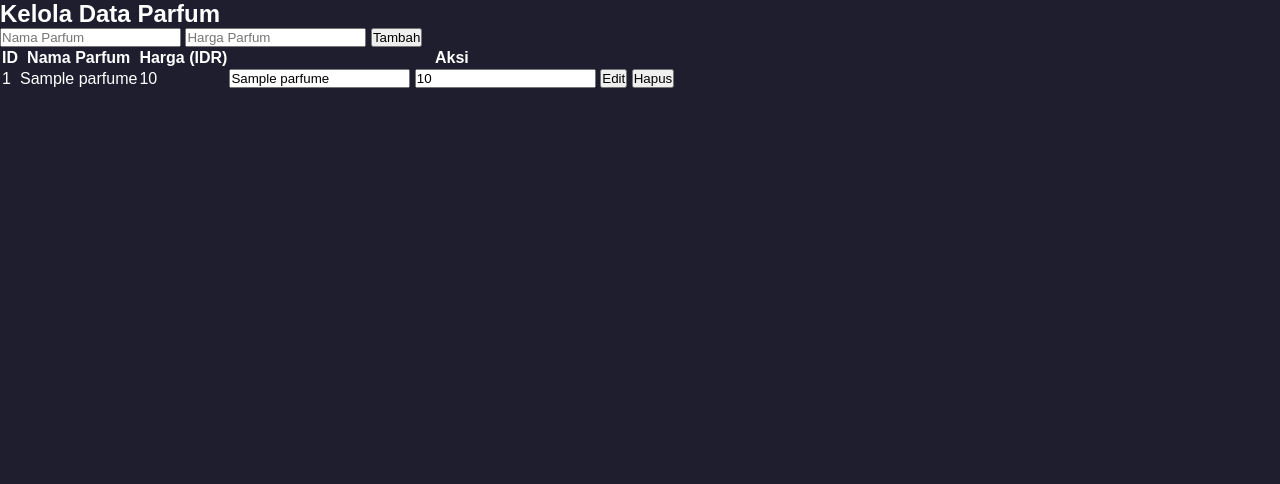
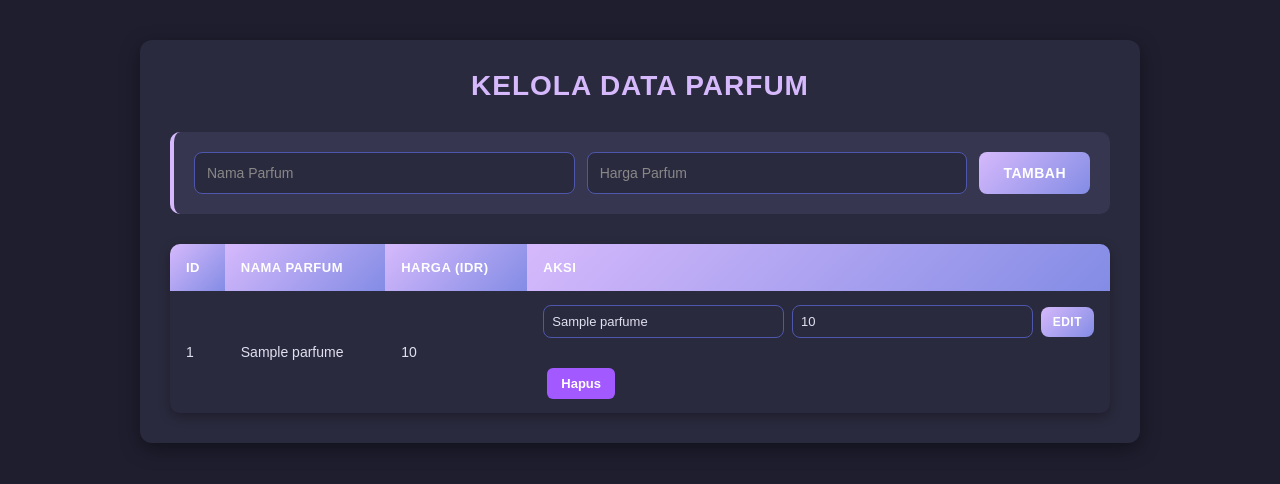
Before and after one commit to EuphoriaBot/Praktikum-PemWeb, a PHP site: page /crud-parfum.php in a window 1280 px wide. Shown: the top 484 px of the page. Run offline with PHP 8.4, Linux system fonts and the light colour scheme; the visitor is signed in with stand-in values (Sample User, id 1); tables that the repository leaves empty or names only in its code hold one stand-in row (values such as "Sample post").

Commit message:
Style For CRUD

```diff
--- a/CSS/crud.css
+++ b/CSS/crud.css
@@ -1,57 +1,313 @@
+* {
+  margin: 0;
+  padding: 0;
+  box-sizing: border-box;
+}
+
 body {
-  font-family: Arial;
-  background: #f4f0ff;
+  font-family: 'Poppins', Arial, sans-serif;
+  background: #1e1e2f;
+  color: #e0e0f0;
 }
 
 .container {
-  max-width: 900px;
+  max-width: 1000px;
   margin: 40px auto;
-  background: white;
-  padding: 25px;
+  background: #2a2a3e;
+  padding: 30px;
   border-radius: 12px;
-  box-shadow: 0 4px 8px rgba(0, 0, 0, 0.15);
+  box-shadow: 0 6px 20px rgba(0, 0, 0, 0.4);
 }
 
 h2 {
   text-align: center;
-  color: #4b0082;
+  color: #d6b9fc;
+  margin-bottom: 30px;
+  font-size: 28px;
+  text-transform: uppercase;
+  letter-spacing: 1px;
 }
 
+/* Form Styling */
+form {
+  display: flex;
+  gap: 12px;
+  margin-bottom: 30px;
+  flex-wrap: wrap;
+  background: #363650;
+  padding: 20px;
+  border-radius: 10px;
+  border-left: 4px solid #d6b9fc;
+}
+
+input[type="text"],
+input[type="password"],
+input[type="number"],
+select {
+  flex: 1;
+  min-width: 150px;
+  padding: 12px;
+  border: 1px solid #4e57ab;
+  border-radius: 8px;
+  background: #2a2a3e;
+  color: #e0e0f0;
+  font-family: 'Poppins', Arial, sans-serif;
+  font-size: 14px;
+  transition: all 0.3s ease;
+}
+
+input[type="text"]:focus,
+input[type="password"]:focus,
+input[type="number"]:focus,
+select:focus {
+  border-color: #d6b9fc;
+  outline: none;
+  box-shadow: 0 0 8px rgba(214, 185, 252, 0.3);
+  background: #363650;
+}
+
+input::placeholder {
+  color: #888;
+}
+
+button[type="submit"] {
+  padding: 12px 24px;
+  background: linear-gradient(135deg, #d6b9fc, #838ce5);
+  color: white;
+  border: none;
+  border-radius: 8px;
+  cursor: pointer;
+  font-weight: bold;
+  font-size: 14px;
+  transition: all 0.3s ease;
+  text-transform: uppercase;
+  letter-spacing: 0.5px;
+}
+
+button[type="submit"]:hover {
+  background: linear-gradient(135deg, #838ce5, #d6b9fc);
+  transform: translateY(-2px);
+  box-shadow: 0 6px 15px rgba(214, 185, 252, 0.4);
+}
+
+/* Table Styling */
 table {
   width: 100%;
   border-collapse: collapse;
   margin-top: 20px;
-}
-
-th,
-td {
-  border: 1px solid #ccc;
-  padding: 10px;
-  text-align: center;
+  background: #2a2a3e;
+  border-radius: 10px;
+  overflow: hidden;
+  box-shadow: 0 4px 12px rgba(0, 0, 0, 0.3);
 }
 
 th {
-  background: #b59eff;
+  background: linear-gradient(135deg, #d6b9fc, #838ce5);
   color: white;
+  padding: 16px;
+  text-align: left;
+  font-weight: bold;
+  text-transform: uppercase;
+  font-size: 13px;
+  letter-spacing: 0.5px;
 }
 
-button {
-  background: #9c6efc;
+td {
+  padding: 14px 16px;
+  border-bottom: 1px solid #363650;
+  color: #e0e0f0;
+  font-size: 14px;
+}
+
+tr:last-child td {
+  border-bottom: none;
+}
+
+tr:hover {
+  background: #363650;
+  transition: background 0.2s ease;
+}
+
+/* Action Buttons */
+button[type="button"],
+.action-btn {
+  padding: 8px 14px;
+  background: #a259ff;
+  color: white;
   border: none;
-  color: white;
-  padding: 6px 10px;
   border-radius: 6px;
   cursor: pointer;
-  transition: 0.2s;
+  font-size: 13px;
+  font-weight: bold;
+  transition: all 0.3s ease;
+  margin: 0 4px;
 }
 
-button:hover {
-  background: #7b52d9;
+button[type="button"]:hover,
+.action-btn:hover {
+  background: #7c3aed;
+  transform: translateY(-2px);
+  box-shadow: 0 4px 10px rgba(162, 89, 255, 0.4);
 }
 
-input {
-  padding: 6px;
-  margin: 4px;
-  border: 1px solid #ccc;
-  border-radius: 6px;
+/* Edit Form dalam Tabel */
+form[style*="display:inline-block"] {
+  display: flex !important;
+  gap: 8px;
+  align-items: center;
+  flex-wrap: wrap;
+  background: transparent;
+  padding: 0;
+  border: none;
 }
+
+form[style*="display:inline-block"] input,
+form[style*="display:inline-block"] select {
+  min-width: 120px;
+  padding: 8px;
+  font-size: 13px;
+}
+
+form[style*="display:inline-block"] button {
+  padding: 8px 12px;
+  font-size: 12px;
+  margin: 0;
+}
+
+/* Link Styling */
+a {
+  text-decoration: none;
+  color: #d6b9fc;
+  transition: color 0.3s ease;
+}
+
+a:hover {
+  color: #838ce5;
+}
+
+/* Header dari crud-user.php */
+.header {
+  display: flex;
+  justify-content: space-between;
+  align-items: center;
+  padding: 20px 12px;
+  background-color: #1a1a29;
+  margin-bottom: 30px;
+  border-bottom: 2px solid #4e57ab;
+  border-radius: 10px;
+}
+
+.logo {
+  display: flex;
+  align-items: center;
+  gap: 8px;
+  font-size: 25px;
+  font-weight: bold;
+  color: #d6b9fc;
+}
+
+.logo-icon {
+  width: 35px;
+  height: auto;
+  object-fit: contain;
+}
+
+.nav-header {
+  display: flex;
+  align-items: center;
+  gap: 25px;
+}
+
+.ul-nav-header {
+  list-style: none;
+  display: flex;
+  gap: 25px;
+  margin: 0;
+  padding: 0;
+}
+
+.ul-nav-header li a {
+  text-decoration: none;
+  color: #cccccc;
+  font-size: 14px;
+  transition: color 0.3s ease;
+}
+
+.ul-nav-header li a:hover,
+.ul-nav-header li a.active {
+  color: #d6b9fc;
+}
+
+.logout {
+  background: linear-gradient(135deg, #d6b9fc, #838ce5);
+  color: #1e1e2f;
+  padding: 10px 20px;
+  border-radius: 20px;
+  text-decoration: none;
+  font-size: 13px;
+  font-weight: bold;
+  transition: all 0.3s ease;
+}
+
+.logout:hover {
+  background: linear-gradient(135deg, #838ce5, #d6b9fc);
+  transform: translateY(-2px);
+  box-shadow: 0 4px 12px rgba(214, 185, 252, 0.4);
+}
+
+/* Responsive Design */
+@media (max-width: 768px) {
+  .container {
+    margin: 20px;
+    padding: 20px;
+  }
+
+  h2 {
+    font-size: 22px;
+  }
+
+  form {
+    flex-direction: column;
+  }
+
+  input[type="text"],
+  input[type="password"],
+  input[type="number"],
+  select,
+  button[type="submit"] {
+    width: 100%;
+  }
+
+  table {
+    font-size: 12px;
+  }
+
+  th, td {
+    padding: 10px;
+  }
+
+  .header {
+    flex-direction: column;
+    gap: 15px;
+  }
+
+  .nav-header {
+    flex-direction: column;
+    gap: 10px;
+  }
+
+  .ul-nav-header {
+    flex-direction: column;
+    gap: 10px;
+  }
+
+  form[style*="display:inline-block"] {
+    width: 100%;
+  }
+
+  form[style*="display:inline-block"] input,
+  form[style*="display:inline-block"] select,
+  form[style*="display:inline-block"] button {
+    width: 100%;
+  }
+}
--- a/crud-parfum.php
+++ b/crud-parfum.php
@@ -52,8 +52,7 @@ $result = $conn->query($sql);
 <head>
 <meta charset="UTF-8">
 <title>Kelola Parfum</title>
-<link rel="stylesheet" href="./CSS/header.css">
-<link rel="stylesheet" href="./CSS/shop.css">
+<link rel="stylesheet" href="./CSS/crud.css">
 </head>
 
 <body>
```
Also changed, not shown: crud-user.php (+2 -11 lines).
